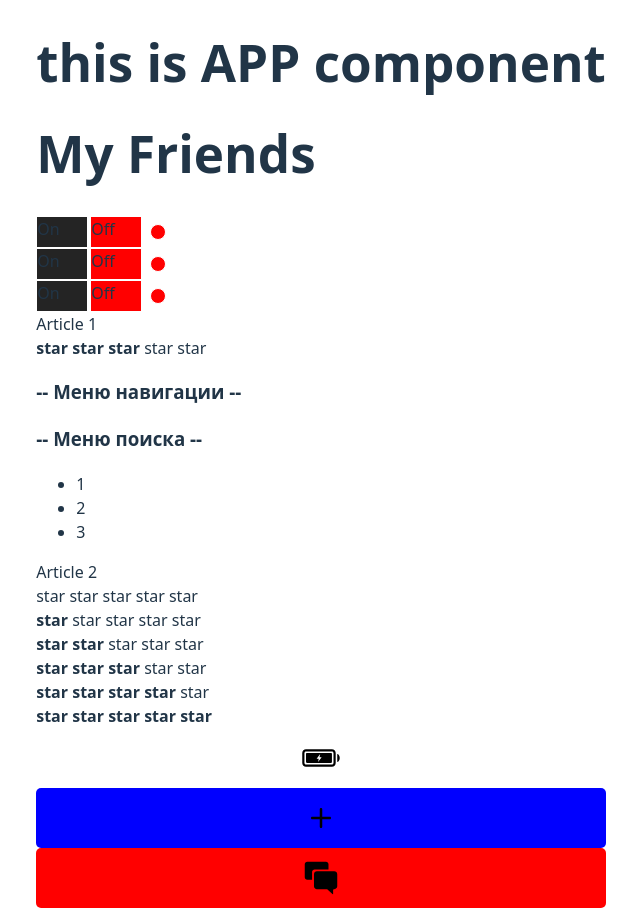
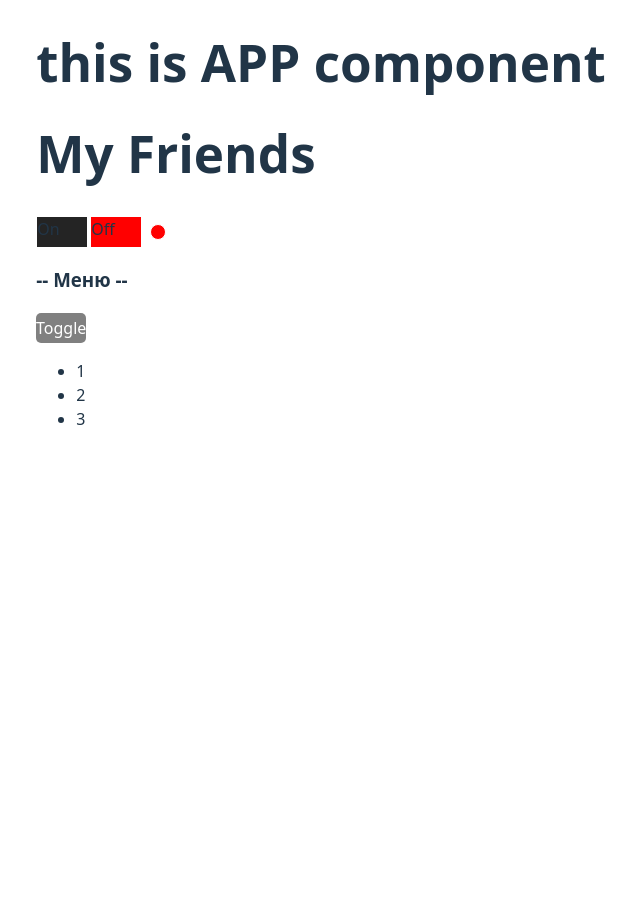
Before and after one commit to nedonebo21/react-kabzda, a React (Vite) app: page / in a window 1280 px wide. Shown: the whole page, without its empty margins (319-959 px from the left). After the commit the page ends 800 px from the top, so only its background shows below. Built offline with nearby package versions, Linux system fonts and the light colour scheme.

Commit message:
create UnControlledAccordion with toggle button(06)

```diff
--- a/src/App.tsx
+++ b/src/App.tsx
@@ -1,11 +1,12 @@
 // import {useState} from 'react'
 
 import './App.css'
-import Accordion from "./components/Accordion/Accordion.tsx";
-import {Rating} from "./components/Rating/Rating.tsx";
-
-import {Button} from "./components/Button/Button.tsx";
+// import Accordion from "./components/Accordion/Accordion.tsx";
+// import {Rating} from "./components/Rating/Rating.tsx";
+//
+// import {Button} from "./components/Button/Button.tsx";
 import {OnOff} from "./components/OnOff/OnOff.tsx";
+import {UncontrolledAccordion} from "./components/UncontrolledAccordion/UncontrolledAccordion.tsx";
 
 //function declaration(Components)
 function App() {
@@ -19,26 +20,8 @@ function App() {
             <PageTitle title={"My Friends"}/>
 
             <OnOff/>
-            <OnOff/>
-            <OnOff/>
-            {/*<OnOff type={false}/>*/}
 
-            Article 1
-            <Rating value={3}/>
-            <Accordion titleValue={"Меню навигации"} collapsed={true}/>
-            <Accordion titleValue={"Меню поиска"} collapsed={false}/>
-
-            Article 2
-            <Rating value={0}/>
-            <Rating value={1}/>
-            <Rating value={2}/>
-            <Rating value={3}/>
-            <Rating value={4}/>
-            <Rating value={5}/>
-
-            <Button kind={1} style={{ backgroundColor: 'white' }}/>
-            <Button kind={2} style={{ backgroundColor: 'blue' }}/>
-            <Button kind={3} style={{ backgroundColor: 'red' }}/>
+            <UncontrolledAccordion titleValue={"Меню"}/>
 
 
         </div>
--- /dev/null
+++ b/src/components/UncontrolledAccordion/UncontrolledAccordion.tsx
@@ -0,0 +1,48 @@
+import {useState} from "react";
+
+type PropsType = {
+    titleValue: string
+}
+
+export const UncontrolledAccordion = (props: PropsType) => {
+
+    const [collapsed, setCollapsed] = useState<boolean>(false)
+
+    const clickCollapsedHandler = () => !collapsed ? setCollapsed(true)
+        : setCollapsed(false)
+
+    return (
+        <div>
+            <UncontrolledAccordionTitle title={props.titleValue}/>
+            <button
+                style={
+                    {width: "50px", height: "30px", fontSize: "16px", color: "white", backgroundColor: "gray"}
+                }
+                onClick={clickCollapsedHandler}
+            >Toggle
+            </button>
+            {!collapsed && <UncontrolledAccordionBody/>}
+        </div>
+    );
+};
+type AccordionTitlePropsType = {
+    title: string,
+}
+
+function UncontrolledAccordionTitle(props: AccordionTitlePropsType) {
+    console.log("AccordionTitle rendering")
+    return (
+        <h3>-- {props.title} --</h3>
+    )
+}
+
+function UncontrolledAccordionBody() {
+    console.log("AccordionBody rendering")
+    return (
+        <ul>
+            <li>1</li>
+            <li>2</li>
+            <li>3</li>
+        </ul>
+    )
+}
```
